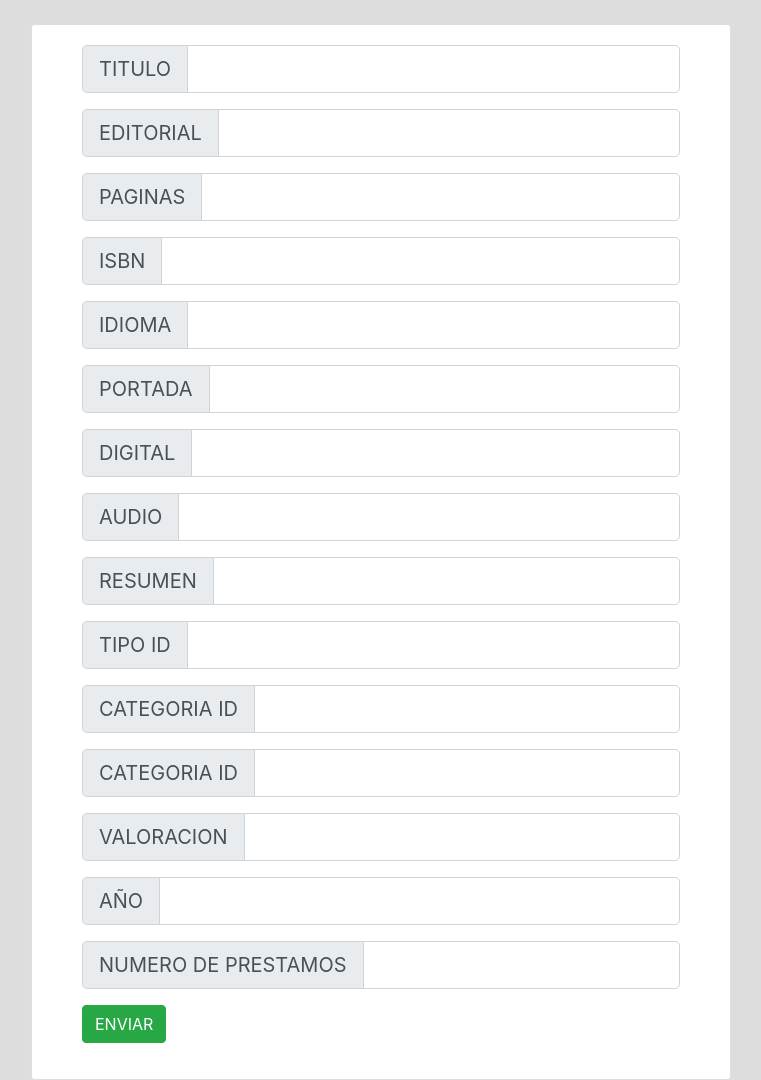
After one commit to percy-cy10/sisbliotecag6, a CodeIgniter app: page /sisbliotecag6/Welcome/usuari in a window 1280 px wide. The commit adds this page. Shown: the whole page, without its empty margins (259-1020 px from the left). Run offline with CodeIgniter, Linux system fonts and the light colour scheme; the visitor is signed in with stand-in values (Sample User, id 1); some libraries are stand-ins or nearby versions.

Commit message:
formejemplar

```diff
--- a/sisblioteca/application/controllers/Welcome.php
+++ b/sisblioteca/application/controllers/Welcome.php
@@ -55,4 +55,7 @@ class Welcome extends CI_Controller {
 	public function usuario(){
         $this->load->view('biblioteca/formUsuario');
 	}
+	public function usuari(){
+        $this->load->view('biblioteca/formEjemplar');
+	}
 }
--- /dev/null
+++ b/sisblioteca/application/views/biblioteca/formEjemplar.php
@@ -0,0 +1,118 @@
+<?php
+ include("estilos.php");
+
+?>
+
+<!DOCTYPE html>
+<html lang="es">
+<head>
+    <meta charset="UTF-8">
+    <meta name="viewport" content="width=device-width, user-scalable=no, initial-scale=1.0, maximum-scale=1.0, minimum-scale=1.0">
+    <title>CREAR EJEMPLAR</title>
+</head>
+<body>
+    <header class="container " >
+        <br>
+        <div class="card container "style="width: 700px;height: auto;" method="post">
+          <div class="card-body">
+
+        <form action="#" class="container">
+
+          <div class="input-group mb-3 input-group-lg">
+            <div class="input-group-prepend">
+              <span class="input-group-text">TITULO</span>
+            </div>
+            <input type="text" class="form-control" name="titulo">
+          </div>
+          <div class="input-group mb-3 input-group-lg">
+            <div class="input-group-prepend">
+              <span class="input-group-text">EDITORIAL</span>
+            </div>
+            <input type="text" class="form-control" name="editorial">
+          </div>
+          <div class="input-group mb-3 input-group-lg">
+            <div class="input-group-prepend">
+              <span class="input-group-text">PAGINAS</span>
+            </div>
+            <input type="text" class="form-control" name="paginas">
+          </div>
+          <div class="input-group mb-3 input-group-lg">
+            <div class="input-group-prepend">
+              <span class="input-group-text">ISBN</span>
+            </div>
+            <input type="text" class="form-control" name="isbn">
+          </div>
+        <div class="input-group mb-3 input-group-lg">
+        <div class="input-group-prepend">
+              <span class="input-group-text">IDIOMA</span>
+            </div>
+            <input type="text" class="form-control" name="idioma">
+          </div>
+          <div class="input-group mb-3 input-group-lg">
+          <div class="input-group-prepend">
+              <span class="input-group-text">PORTADA</span>
+            </div>
+            <input type="text" class="form-control" name="portada">
+          </div>
+          <div class="input-group mb-3 input-group-lg">
+          <div class="input-group-prepend">
+              <span class="input-group-text">DIGITAL</span>
+            </div>
+            <input type="text" class="form-control" name="digital">
+          </div>
+          <div class="input-group mb-3 input-group-lg">
+          <div class="input-group-prepend">
+              <span class="input-group-text">AUDIO</span>
+            </div>
+            <input type="text" class="form-control" name="audio">
+          </div>
+          <div class="input-group mb-3 input-group-lg">
+          <div class="input-group-prepend">
+              <span class="input-group-text">RESUMEN</span>
+            </div>
+            <input type="text" class="form-control" name="resumen">
+          </div>
+          <div class="input-group mb-3 input-group-lg">
+          <div class="input-group-prepend">
+              <span class="input-group-text">TIPO ID</span>
+            </div>
+            <input type="number" class="form-control" name="tipo_id">
+          </div>
+          <div class="input-group mb-3 input-group-lg">
+          <div class="input-group-prepend">
+              <span class="input-group-text">CATEGORIA ID</span>
+            </div>
+            <input type="number" class="form-control" name="cate_id">
+          </div>
+          <div class="input-group mb-3 input-group-lg">
+          <div class="input-group-prepend">
+              <span class="input-group-text">CATEGORIA ID</span>
+            </div>
+            <input type="number" class="form-control" name="cate_id">
+          </div>
+          <div class="input-group mb-3 input-group-lg">
+          <div class="input-group-prepend">
+              <span class="input-group-text">VALORACION</span>
+            </div>
+            <input type="text" class="form-control" name="valoracion">
+          </div>
+          <div class="input-group mb-3 input-group-lg">
+          <div class="input-group-prepend">
+              <span class="input-group-text">AÑO</span>
+            </div>
+            <input type="number" class="form-control" name="año">
+          </div>
+          <div class="input-group mb-3 input-group-lg">
+          <div class="input-group-prepend">
+              <span class="input-group-text">NUMERO DE PRESTAMOS</span>
+            </div>
+            <input type="number" class="form-control" name="nprestamos">
+          </div>
+          <button  class="btn btn-success" type="submit">ENVIAR</button>
+        </form>
+
+          </div>
+        </div>
+    </header>
+</body>
+</html>
--- a/sisblioteca/application/views/biblioteca/formUsuario.php
+++ b/sisblioteca/application/views/biblioteca/formUsuario.php
@@ -17,7 +17,6 @@
           <div class="card-body">
 
         <form action="#" class="container">
-
           <div class="input-group mb-3 input-group-lg">
             <div class="input-group-prepend">
               <span class="input-group-text">LOGIN</span>
--- a/sisblioteca/application/views/biblioteca/menu.php
+++ b/sisblioteca/application/views/biblioteca/menu.php
@@ -26,6 +26,9 @@
         <li class="nav-item active">
             <a class="flex-sm-fill text-sm-center nav-link " href="<?php echo base_url('biblioteca/salir') ?>">LOGOUT&nbsp;&nbsp;</a>
         </li>
+        <li class="nav-item active">
+            <a class="flex-sm-fill text-sm-center nav-link " href="<?php echo base_url('Welcome/usuari') ?>">EJEMPLAR&nbsp;&nbsp;</a>
+        </li>
 
       </ul>
 
```
